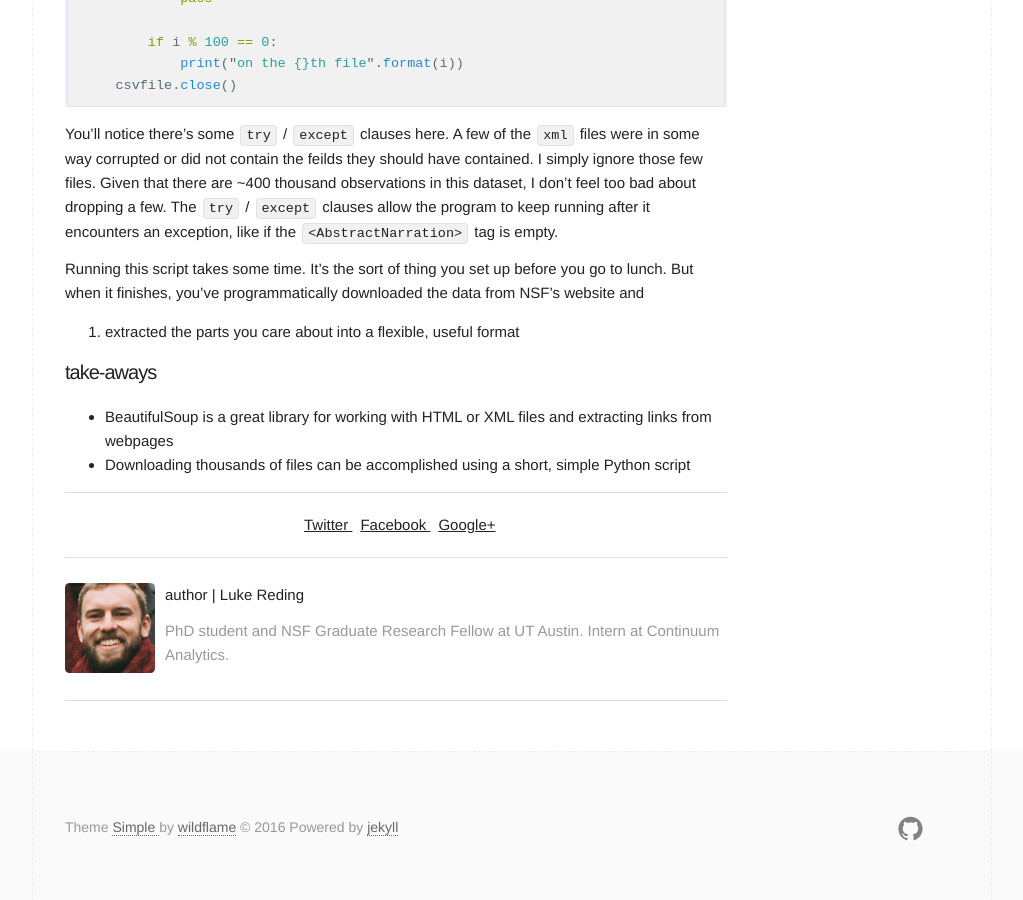
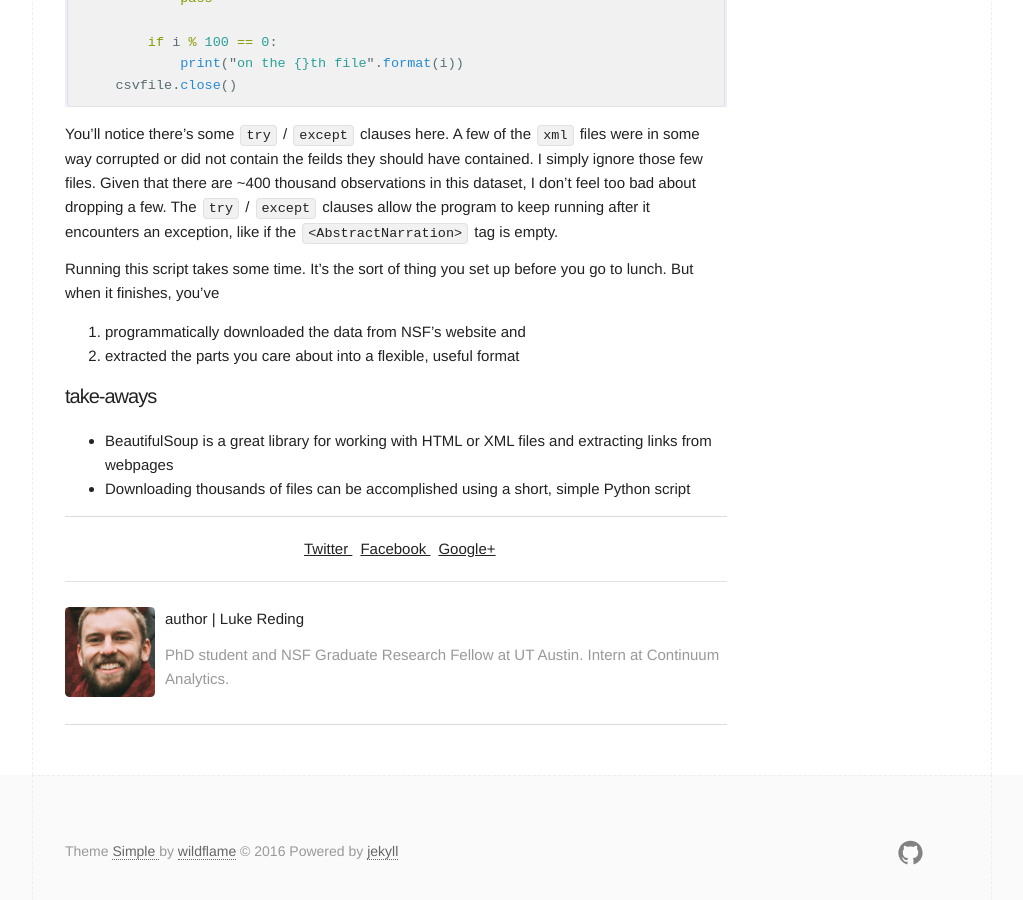
Before and after one commit to lukereding/nonstandard_deviations, a Jekyll site: the page built from _posts/2017-06-19-nsf-part-1.md, in a window 1280 px wide and 900 px high, scrolled down 5486 px. Shown: the whole window, without its empty margins (128-1151 px from the left). Built offline with Jekyll 4.4.1, drawn with Linux system fonts in a browser that asks for light colours; our own code applies the rules of GitHub Pages for plain Markdown files; part of the change alters nothing that is shown.

```diff
--- a/_posts/2017-06-19-nsf-part-1.md
+++ b/_posts/2017-06-19-nsf-part-1.md
@@ -231,9 +231,10 @@ with open('../out.csv', 'w') as csvfile:
 
 You'll notice there's some `try` / `except` clauses here. A few of the `xml` files were in some way corrupted or did not contain the feilds they should have contained. I simply ignore those few files. Given that there are ~400 thousand observations in this dataset, I don't feel too bad about dropping a few. The `try` / `except` clauses allow the program to keep running after it encounters an exception, like if the `<AbstractNarration>` tag is empty.
 
-Running this script takes some time. It's the sort of thing you set up before you go to lunch. But when it finishes, you've programmatically downloaded the data from NSF's website and
+Running this script takes some time. It's the sort of thing you set up before you go to lunch. But when it finishes, you've
 
-1. extracted the parts you care about into a flexible, useful format
+1. programmatically downloaded the data from NSF's website and
+2. extracted the parts you care about into a flexible, useful format
 
 
 
```
